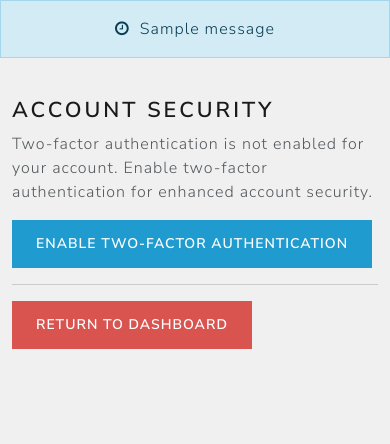
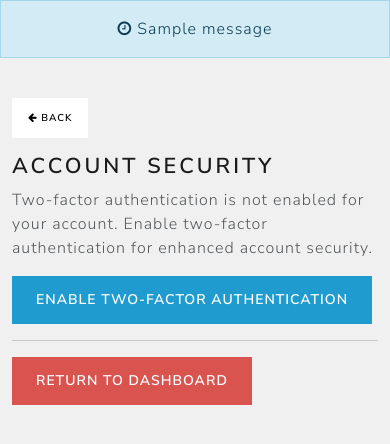
Before and after one commit to edemaukabi/websecure, a Django app: template appsecure/templates/two_factor/profile/profile.html in a window 390 px wide. Shown: the top 444 px of the page. Run offline with Django 5.2, Linux system fonts and the light colour scheme; the template is opened without the code that fills it, so the values that code supplies are empty; tables that the repository leaves empty hold one stand-in row (values such as "Sample post"); one stand-in notice (Sample message) is shown; some libraries are stand-ins or nearby versions.

Commit message:
Add back button to register and login pages, fix mobile responsive layout
- form-layout changed from fixed 500px to max-width 500px so forms
  shrink correctly on small screens without horizontal scrolling
- Back button added to register page and login page
- Fixed _base.html: removed duplicate body tag, added Bootstrap JS

```diff
--- a/appsecure/templates/appsecure/register.html
+++ b/appsecure/templates/appsecure/register.html
@@ -3,6 +3,11 @@
 
 {% block content %}
     <br>
+    <div class="container">
+        <a href="{% url 'home' %}" class="btn btn-secondary btn-sm mb-3">
+            <i class="fa fa-arrow-left" aria-hidden="true"></i> Back
+        </a>
+    </div>
     <div class="container bg-white shadow-md p-5 form-layout">
         <h3>Create your account</h3>
         <h5>Secure your account today! </h5>
--- a/appsecure/templates/two_factor/_base.html
+++ b/appsecure/templates/two_factor/_base.html
@@ -1,60 +1,47 @@
-
 {% load crispy_forms_tags %}
-
 {% load static %}
 
 <!DOCTYPE html>
-
 <html lang="en">
 
     <head>
-
-        <title> WebSecure | Login </title>
+        <title>WebSecure | Login</title>
         <link rel="icon" type="image/svg+xml" href="{% static 'images/favicon.svg' %}">
         <meta charset="utf-8" />
-
         <meta name="viewport" content="width=device-width, initial-scale=1"/>
         <link rel="stylesheet" href="https://cdnjs.cloudflare.com/ajax/libs/font-awesome/4.7.0/css/font-awesome.min.css">
         <link rel="stylesheet" type="text/css" href="{% static 'vendor/bootstrap.min.css' %}">
-
-
+        <style>
+            body { background-color: #f0f0f0; }
+            .form-layout { max-width: 500px; width: 100%; border-radius: 20px; }
+        </style>
     </head>
 
-    <style type="text/css">
+    <body>
 
-        body{
-            background-color: #f0f0f0;
-        }
-
-    </style>
-
-    <!-- Messages -->
         {% for message in messages %}
-      <p class="alert alert-info float-center text-center {{message.tags}}">
-        <i class="fa fa-clock-o" aria-hidden="true"></i>&nbsp;
-         {{message}}
+            <p class="alert alert-info text-center {{ message.tags }}">
+                <i class="fa fa-clock-o" aria-hidden="true"></i>&nbsp;{{ message }}
             </p>
         {% endfor %}
 
         <br>
 
-  <body>
+        <div class="container">
+            <a href="/" class="btn btn-secondary btn-sm mb-3">
+                <i class="fa fa-arrow-left" aria-hidden="true"></i> Back
+            </a>
+        </div>
 
         {% block content_wrapper %}
-
             <div class="container">
-
-          {% block content %} {% endblock %}
-
+                {% block content %}{% endblock %}
             </div>
-
         {% endblock %}
 
-
+        <script src="{% static 'vendor/bootstrap.bundle.min.js' %}"></script>
+        <script src="{% static 'js/app.js' %}"></script>
 
     </body>
 
-
-  <script src="{% static 'js/app.js' %}"></script>
-
 </html>
--- a/static/css/styles.css
+++ b/static/css/styles.css
@@ -3,6 +3,7 @@ body {
 }
 
 .form-layout {
-    width: 500px;
+    max-width: 500px;
+    width: 100%;
     border-radius: 20px;
 }
```
Lines whose indentation alone changed are shown as unchanged.
